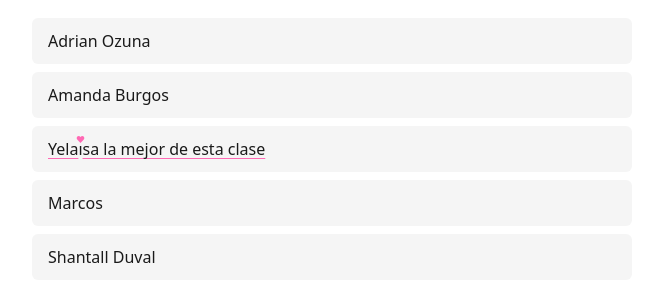
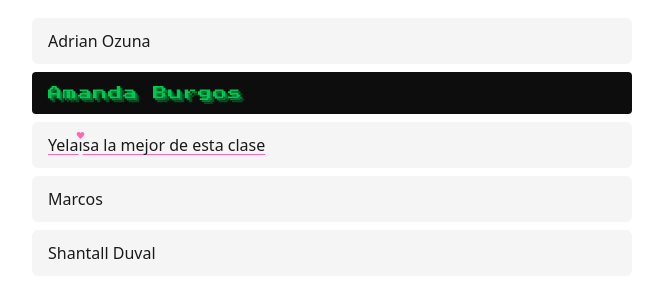
Before and after one commit to adrian-ozuna/colaboracion-ejemplo, a plain HTML site: page index.html in a window 1280 px wide. Shown: the part 98-400 px from the top of the page, without its empty margins (308-971 px from the left). Drawn offline with Linux system fonts and the light colour scheme.

Commit message:
Estilo 8-bit para Amanda Burgos
Co-Authored-By: Claude Sonnet 4.6 <noreply@anthropic.com>

```diff
--- a/index.html
+++ b/index.html
@@ -4,6 +4,7 @@
   <meta charset="UTF-8">
   <meta name="viewport" content="width=device-width, initial-scale=1.0">
   <title>Names</title>
+  <link href="https://fonts.googleapis.com/css2?family=Press+Start+2P&display=swap" rel="stylesheet">
   <style>
     body {
       font-family: system-ui, -apple-system, sans-serif;
@@ -45,13 +46,26 @@
       color: #ff69b4;
       line-height: 1;
     }
+    .pixel-name {
+      font-family: 'Press Start 2P', monospace;
+      font-size: 14px;
+      color: #00c853;
+      background: #0d0d0d;
+      border-radius: 4px;
+      padding: 14px 16px;
+      text-shadow:
+        2px 2px 0px #007a33,
+        4px 4px 0px #004d1f;
+      image-rendering: pixelated;
+      letter-spacing: 1px;
+    }
   </style>
 </head>
 <body>
   <h1>List of Names</h1>
   <ul>
     <li>Adrian Ozuna</li>
-    <li>Amanda Burgos</li>
+    <li class="pixel-name">Amanda Burgos</li>
     <li class="yelaisa-name">Yela<span class="heart-i">ı</span>sa la mejor de esta clase</li>
     <li>Marcos</li>
     <li>Shantall Duval</li>
```
